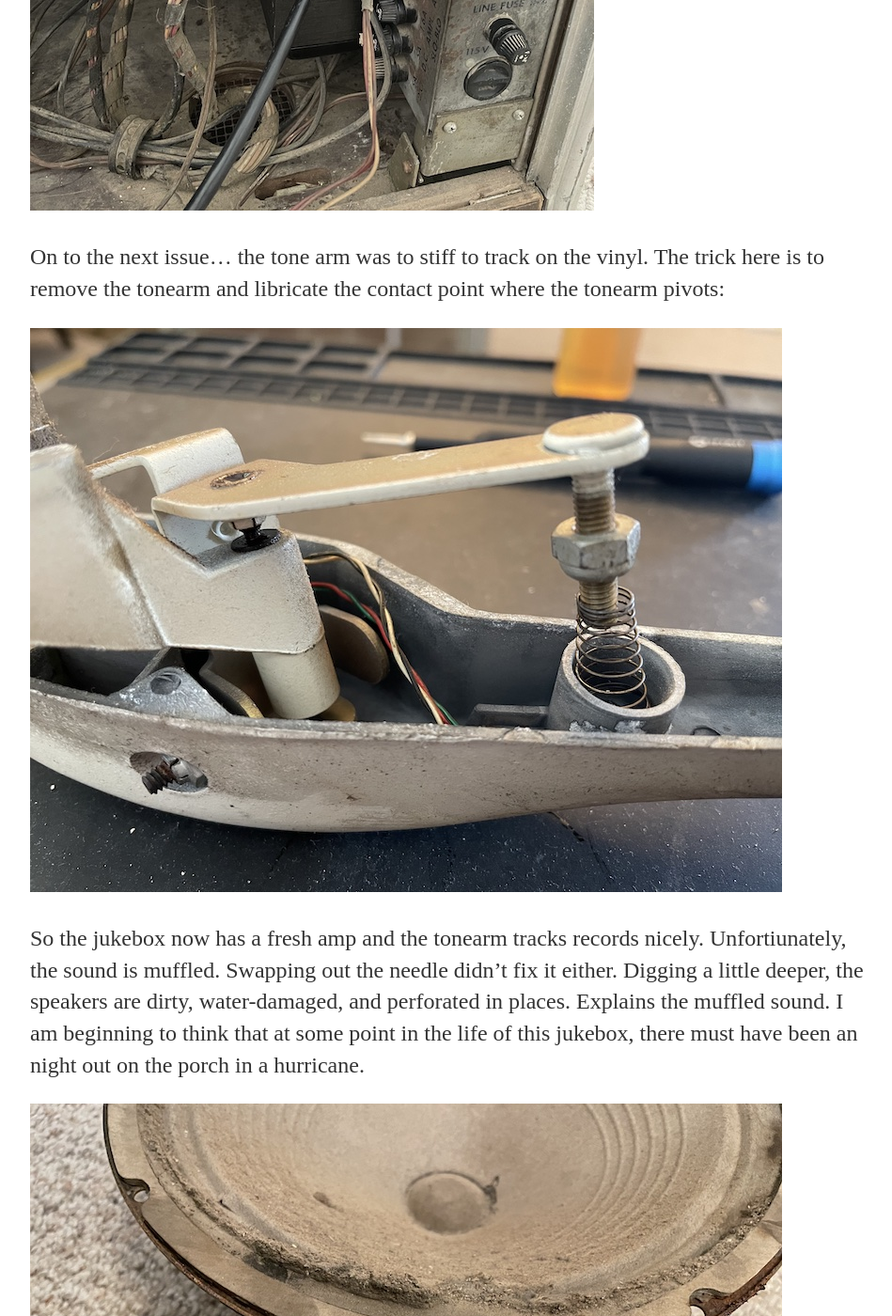
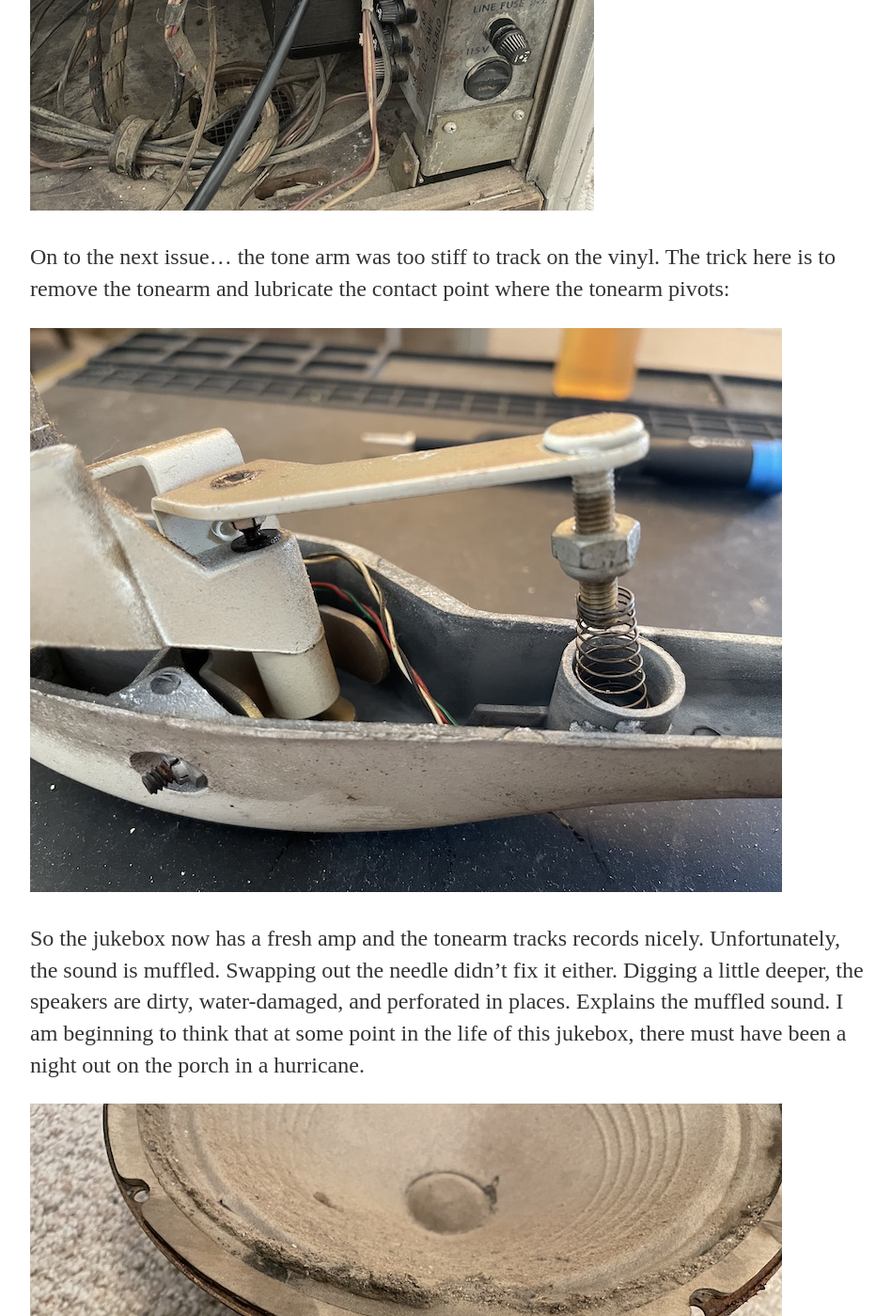
Before and after one commit to PostmortemJukebox/postmortemjukebox, a Jekyll site: the page built from _posts/2021-06-23-the-end-is-not-in-sight.md, in a window 1280 px wide and 1400 px high, scrolled down 3223 px. Shown: the whole window at 94% size, without its empty margins (160-1109 px from the left). Built offline with Jekyll 4.4.1, drawn with Linux system fonts in a browser that asks for light colours; comment, search, counter and statistics services are not loaded.

Commit message:
chg: dev: Fix spelling issues.

```diff
--- a/_posts/2021-06-23-the-end-is-not-in-sight.md
+++ b/_posts/2021-06-23-the-end-is-not-in-sight.md
@@ -14,11 +14,11 @@ Thanks to Harold Hagen in Seattle, the amp is back and in working order... and m
 
 ![Wurlitzer 2710 Amp](/assets/images/20210623_3.jpg)
 
-On to the next issue... the tone arm was to stiff to track on the vinyl. The trick here is to remove the tonearm and libricate the contact point where the tonearm pivots:
+On to the next issue... the tone arm was too stiff to track on the vinyl. The trick here is to remove the tonearm and lubricate the contact point where the tonearm pivots:
 
 ![Wurlitzer 2710 tonearm](/assets/images/20210623_4.jpg)
 
-So the jukebox now has a fresh amp and the tonearm tracks records nicely. Unfortiunately, the sound is muffled. Swapping out the needle didn't fix it either. Digging a little deeper, the speakers are dirty, water-damaged, and perforated in places. Explains the muffled sound. I am beginning to think that at some point in the life of this jukebox, there must have been an night out on the porch in a hurricane.
+So the jukebox now has a fresh amp and the tonearm tracks records nicely. Unfortunately, the sound is muffled. Swapping out the needle didn't fix it either. Digging a little deeper, the speakers are dirty, water-damaged, and perforated in places. Explains the muffled sound. I am beginning to think that at some point in the life of this jukebox, there must have been a night out on the porch in a hurricane.
 
 ![Wurlitzer 2710 speakers](/assets/images/20210623_6.jpg)
 
```
